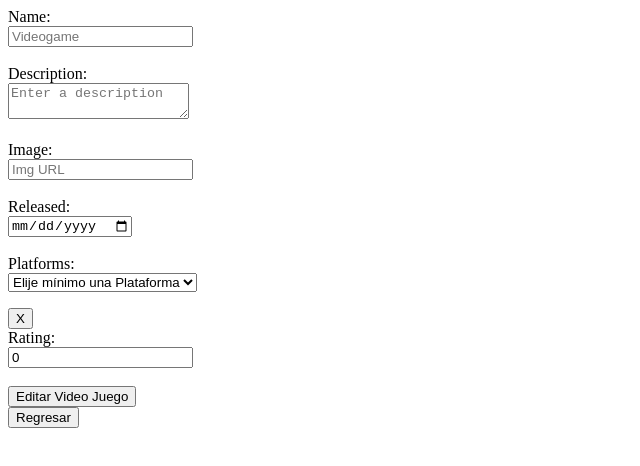
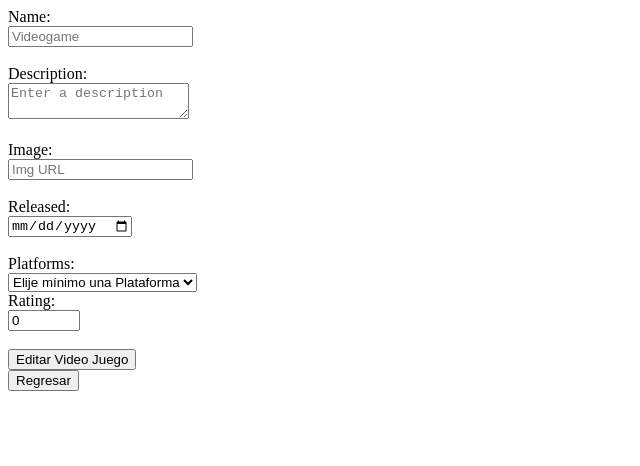
Before and after one commit to Cemb93/API-VideoGames-TS, a Next.js app in the folder client/: page /1 in a window 1280 px wide. Shown: the top 466 px of the page, without its empty margins (0-640 px from the left). Built offline with nearby package versions, Linux system fonts and the light colour scheme.

Commit message:
Interface para el Destructuring del componente de Edición

```diff
--- a/client/src/app/[id]/FormEdit.tsx
+++ b/client/src/app/[id]/FormEdit.tsx
@@ -1,10 +1,10 @@
 import Link from "next/link";
+import { IFormEdit } from "../../../../interface/Destructuring";
 import { platforms } from '../components/AllPlatforms';
 
 export const FormEdit = (
-  {games,errors,handlerChanges,selectPlatforms,deletePlatforms,handlerSubmit,detail}:
-  // {games: any,errors: any,}
-  any
+  {games,errors,handlerChanges,SelectP,DeleteP,handlerSubmit,detail}:
+  IFormEdit
 ) => {
   return (
     <form onSubmit={(e) => handlerSubmit(e)}>
@@ -76,7 +76,7 @@
         <label>
           Platforms: <br></br>
         </label>
-        <select onChange={(e) => selectPlatforms(e)}>
+        <select onChange={(e) => SelectP(e)}>
           <option>Elije mínimo una Plataforma</option>
           {platforms.map((platform: {name:string}, index: number) => {
             return (
@@ -90,7 +90,7 @@
           return (
             <div key={index}>
               <p>{el}</p>
-              <button onClick={() => deletePlatforms(el)}>X</button>
+              <div onClick={() => DeleteP(el)}>[X]</div>
             </div>
           );
         })}
@@ -105,8 +105,8 @@
           type="number"
           name="rating"
           placeholder="0.00 - 5.00"
-          // step={0.01}
-          // min={0.0}
+          step={0.01}
+          min={0.0}
           max={5}
           value={games.rating}
           onChange={(e) => handlerChanges(e)}
--- a/client/src/app/[id]/page.tsx
+++ b/client/src/app/[id]/page.tsx
@@ -2,7 +2,7 @@
 
 import { useAppDispatch, useAppSelector } from '@/Hooks';
 import { getDetailGame, upDateGame } from '@/redux/Actions';
-import { EditForm, InitialState } from '@/types/Forms';
+import { EditError, EditForm, InitialState } from '@/types/Forms';
 import { useRouter } from 'next/navigation';
 import React, { useEffect, useState } from 'react';
 import { PropsParams } from '../../../../interface/PropsParams';
@@ -15,11 +15,20 @@
     description: '',
     released: '',
     rating: 0,
-    platforms: [''],
+    platforms: [],
   }
   const [games, setGames] = useState<EditForm>(formState);
-  const [errors, setErrors] = useState({});
-  const {genres, detail} = useAppSelector((state: InitialState) => state)
+
+  const formError: EditError = {
+    name: '',
+    image: '',
+    description: '',
+    released: '',
+    rating: 0,
+    platforms: [],
+  }
+  const [errors, setErrors] = useState<EditError>(formError);
+  const {detail} = useAppSelector((state: InitialState) => state)
   const dispatch = useAppDispatch();
   const router = useRouter();
   const { id } = props.params;
@@ -31,7 +40,7 @@
     }
   }, [detail]);
 
-  const handlerChanges = (e: React.ChangeEvent<HTMLInputElement>) => {
+  const handlerChanges = (e: React.ChangeEvent<HTMLInputElement | HTMLTextAreaElement>) => {
     setGames({
       ...games,
       [e.target.name]: e.target.value,
@@ -81,12 +90,11 @@
     <FormEdit
       games={games}
       errors={errors}
+      detail={detail}
       handlerChanges={handlerChanges}
-      selectPlatforms={selectPlatforms}
-      deletePlatforms={deletePlatforms}
+      SelectP={selectPlatforms}
+      DeleteP={deletePlatforms}
       handlerSubmit={handlerSubmit}
-      genres={genres}
-      detail={detail}
     />
   );
 }
--- a/client/src/app/games/[id]/page.tsx
+++ b/client/src/app/games/[id]/page.tsx
@@ -24,7 +24,7 @@
         <div>
           <p>
             <strong>Nombre: </strong>
-            {detail.name}
+            {detail.name.replace(/\b\w/g, l => l.toUpperCase())}
           </p>
           <img
             src={detail.image}
--- a/client/src/app/games/page.tsx
+++ b/client/src/app/games/page.tsx
@@ -2,7 +2,6 @@
 
 import { useAppDispatch, useAppSelector } from '@/Hooks'
 import { filterByCreation, filterByGenre, getAllGames, orderByName, orderByRating } from '@/redux/Actions'
-// import { InitialState } from '@/types/Forms';
 import Link from 'next/link';
 import React, { useEffect, useState } from 'react'
 import { GamesGenres } from '../../../../interface';
--- a/client/src/types/Forms.ts
+++ b/client/src/types/Forms.ts
@@ -8,9 +8,13 @@
 }
 
 type PropsForms = Omit<GamesGenres, 'id' | 'genres'>
+
+//! PARA EL FORMULARIO DE CREACION
 export type FormCreate = PropsForms & {
   genres: Array<string>
 }
 export type FormError = FormCreate
 
+//! PARA EL FORMULARIO DE EDICIÓN
 export type EditForm = PropsForms
+export type EditError = PropsForms
```
Also changed, not shown: 1 other file (tests, documents, lock files or other folders).
